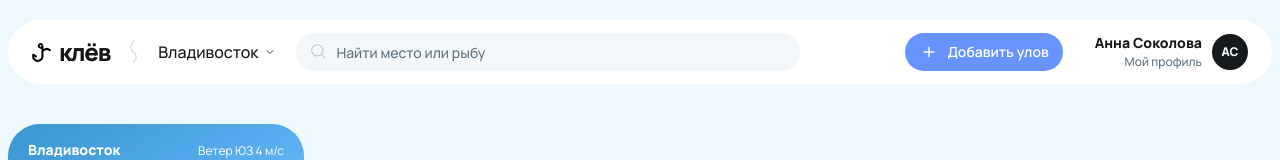
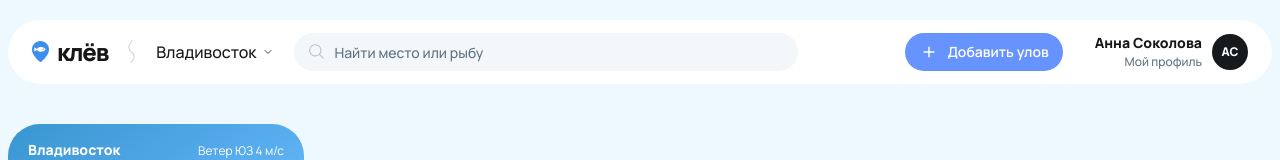
Before and after one commit to zetlock17/nibble-frontend, a React (Vite) app: page / in a window 1280 px wide. Shown: the top 160 px of the page. Built offline with nearby package versions, Linux system fonts and the light colour scheme.

Commit message:
feat: обновлён логотип и переименован файл ресурса

```diff
--- a/src/components/layout/header/Header.tsx
+++ b/src/components/layout/header/Header.tsx
@@ -1,4 +1,4 @@
-import hookLogo from '@/assets/brand/hook.svg'
+import logo from '@/assets/brand/logo.svg'
 import curveLine from '@/assets/icons/decorative/curve-line.svg'
 import plusIcon from '@/assets/icons/actions/plus.svg'
 import chevronDown from '@/assets/icons/navigation/chevron-down.svg'
@@ -15,7 +15,7 @@ export function Header({ city, user }: HeaderProps) {
   return (
     <header className="flex min-h-16 items-center gap-5 rounded-pill bg-surface px-6 py-3 max-lg:gap-4 max-md:flex-wrap max-md:gap-3 max-md:rounded-3xl max-md:p-4 max-sm:gap-2 max-sm:px-3 max-sm:py-3.5">
       <a className="inline-flex shrink-0 items-center gap-2 no-underline" href="/" aria-label="Клёв, главная">
-        <img className="block size-4.6 shrink-0" src={hookLogo} alt="" />
+        <img className="block size-4.6 shrink-0" src={logo} alt="" />
         <span className="text-2xl leading-none font-extrabold tracking-tighter max-sm:text-2xl">клёв</span>
       </a>
 
```
Also changed, not shown: src/assets/brand/hook.svg (deleted), src/assets/brand/logo.svg (added).
